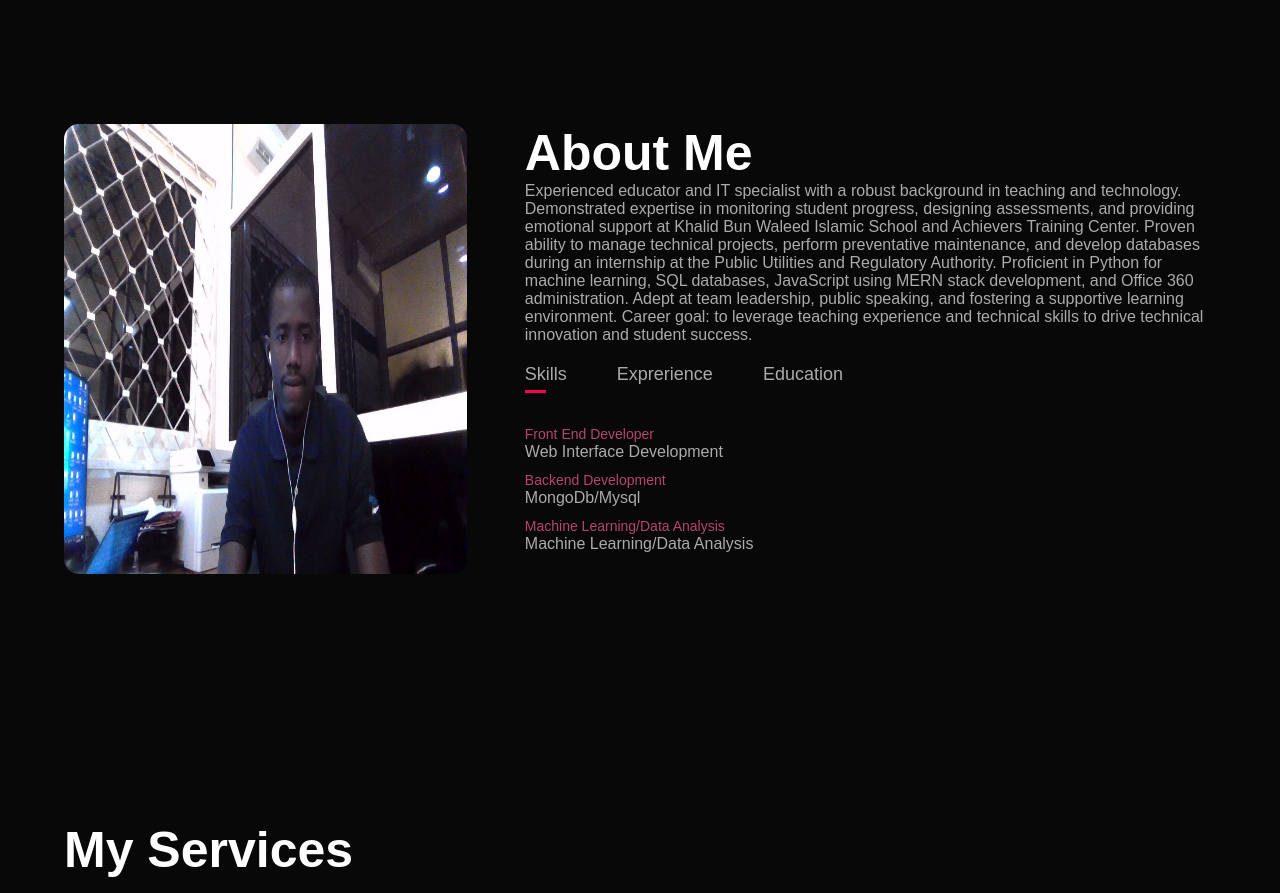
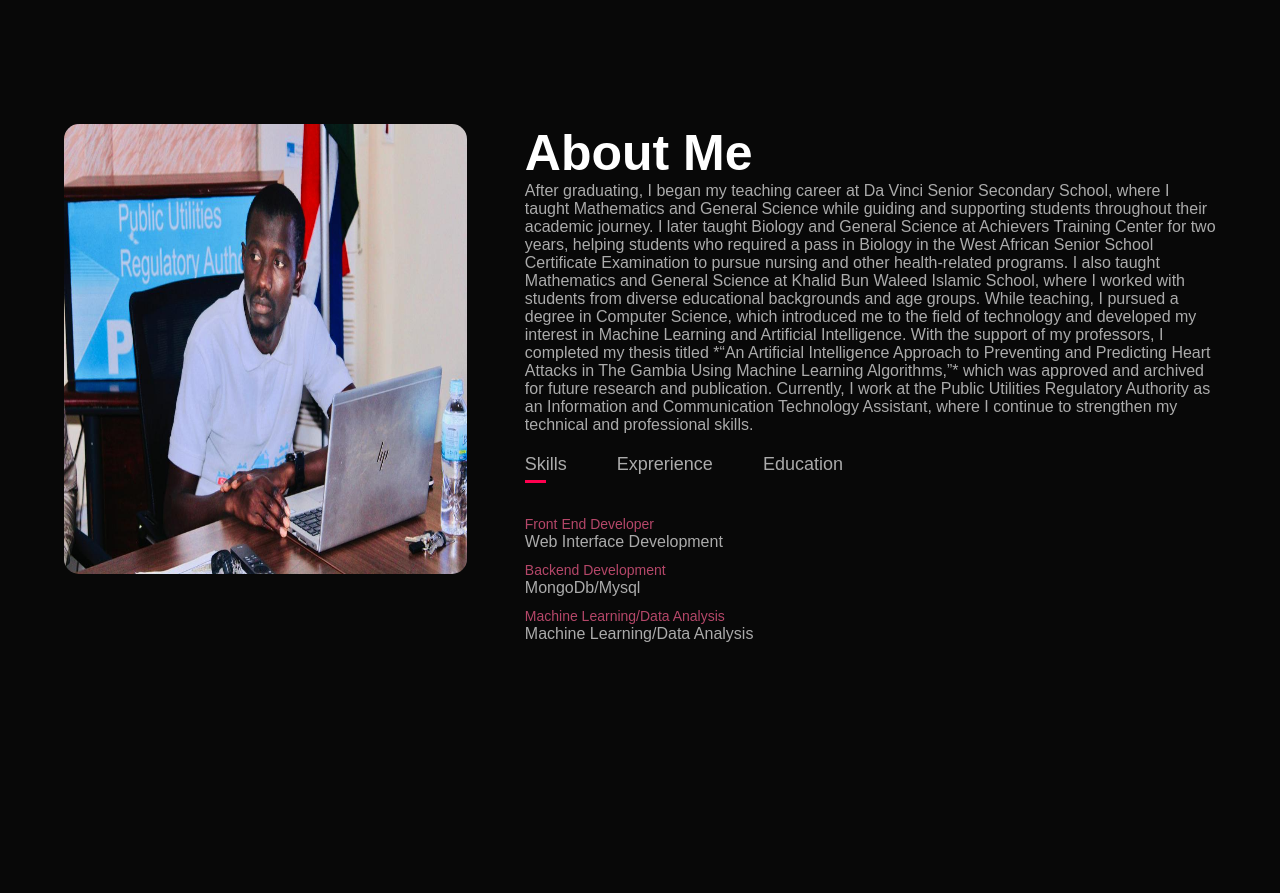
Before and after one commit to yusupha-Badinbung/Yuz-Portfolio, a plain HTML site: page index.html in a window 1280 px wide. Shown: the part 820-1713 px from the top of the page. Drawn offline with Linux system fonts and the light colour scheme.

Commit message:
new header
my new header

```diff
--- a/index.html
+++ b/index.html
@@ -32,23 +32,15 @@
         <div class="container">
             <div class="row">
                 <div class="about-col-1">
-                    <img src="images/Yuzpic.jpg" width="400vw" height="450vh" class="image2">
+                    <img src="images/Yuz for header.jpeg" width="400vw" height="450vh" class="image2">
                 </div>
                 <div class="about-col-2">
                     <h1 class="sub-title">About Me</h1>
-                    <p>Experienced educator and IT specialist with a robust background in
-                        teaching and technology. Demonstrated expertise in monitoring
-                        student progress, designing assessments, and providing emotional
-                        support at Khalid Bun Waleed Islamic School and Achievers Training
-                        Center. Proven ability to manage technical projects, perform
-                        preventative maintenance, and develop databases during an
-                        internship at the Public Utilities and Regulatory Authority. Proficient
-                        in Python for machine learning, SQL databases, JavaScript using
-                        MERN stack development, and Office 360 administration. Adept at
-                        team leadership, public speaking, and fostering a supportive
-                        learning environment. Career goal: to leverage teaching experience
-                        and technical skills to drive technical innovation and student
-                        success.</p>
+                    <p>
+                        After graduating, I began my teaching career at Da Vinci Senior Secondary School, where I taught Mathematics and General Science while guiding and supporting students throughout their academic journey. I later taught Biology and General Science at Achievers Training Center for two years, helping students who required a pass in Biology in the West African Senior School Certificate Examination to pursue nursing and other health-related programs. I also taught Mathematics and General Science at Khalid Bun Waleed Islamic School, where I worked with students from diverse educational backgrounds and age groups.
+                        While teaching, I pursued a degree in Computer Science, which introduced me to the field of technology and developed my interest in Machine Learning and Artificial Intelligence. With the support of my professors, I completed my thesis titled *“An Artificial Intelligence Approach to Preventing and Predicting Heart Attacks in The Gambia Using Machine Learning Algorithms,”* which was approved and archived for future research and publication.
+                        Currently, I work at the Public Utilities Regulatory Authority as an Information and Communication Technology Assistant, where I continue to strengthen my technical and professional skills.
+                    </p>
                     <div class="tab-titles">
                         <p class="tab-links active-link" onclick="opentab('Skills')">Skills</p>
                         <p class="tab-links" onclick="opentab('Exprerience')" >Exprerience</p>
```
Also changed, not shown: images/Yuz for header.jpeg (added).
